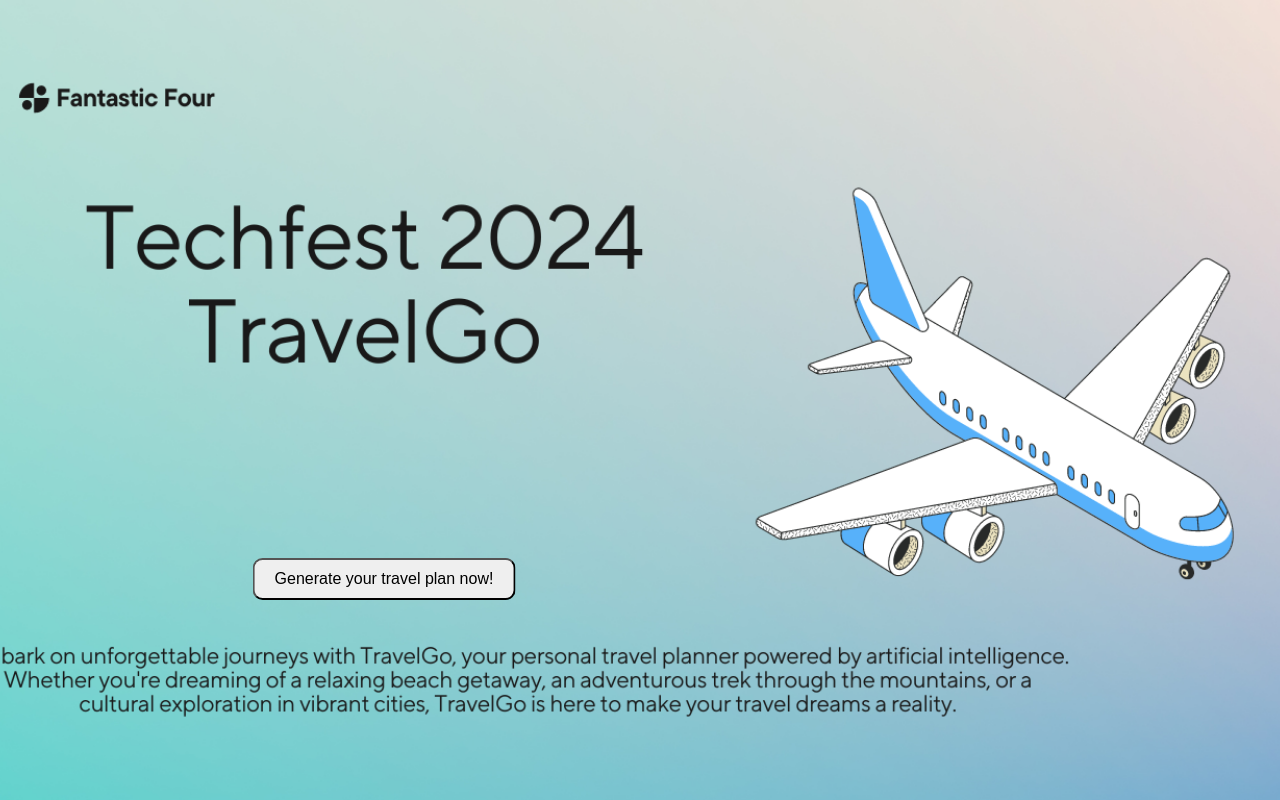
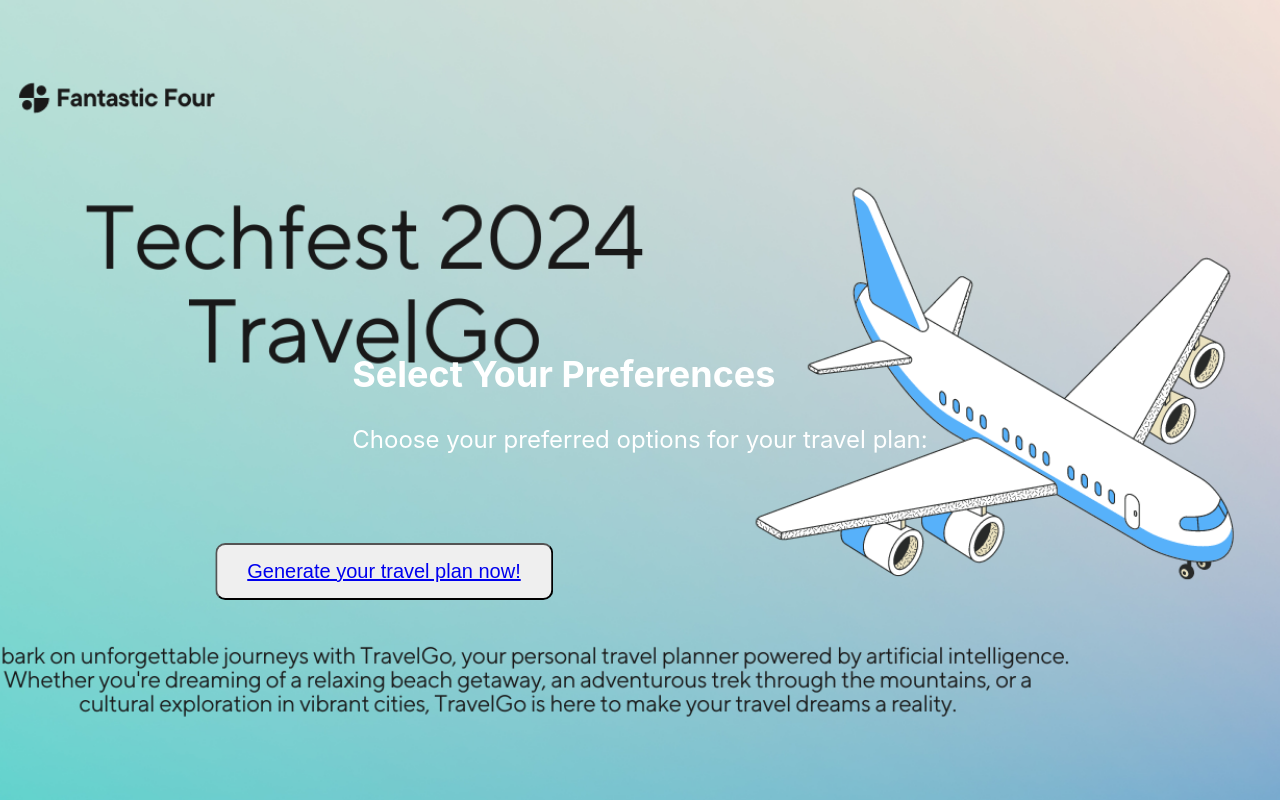
Before and after one commit to spaceman03/travel-planner, a React (Create React App) app: page /selectPage in a window 1280 px wide. Built offline with nearby package versions, Linux system fonts and the light colour scheme.

Commit message:
Link button to select page

```diff
--- a/src/App.css
+++ b/src/App.css
@@ -15,11 +15,12 @@
 }
 
 button {
-  font-size: 30px;
+  font-size: 20px;
   padding: 15px 30px;
   position: absolute;
   border-radius: 10px;
   bottom: 200px;
   left: 30%;
   transform: translateX(-50%);
+  text-decoration: none;
 }
--- a/src/App.js
+++ b/src/App.js
@@ -1,19 +1,21 @@
+import React from "react";
+import { BrowserRouter as Router, Link, Route, Routes } from "react-router-dom";
 import "./App.css";
+import SelectPage from "./pages/selectPage.jsx";
 
 function App() {
   return (
-    <div className="App">
-      {
-        <button
-          style={{ fontSize: "16px", padding: "10px 20px" }}
-          onClick={() => {
-            alert("clicked");
-          }}
-        >
-          Generate your travel plan now!
+    <Router>
+      <div className="App">
+        <button>
+          <Link to="/selectPage">Generate your travel plan now!</Link>
         </button>
-      }
-    </div>
+
+        <Routes>
+          <Route path="/selectPage" element={<SelectPage />} />
+        </Routes>
+      </div>
+    </Router>
   );
 }
 
--- /dev/null
+++ b/src/pages/selectPage.css
@@ -0,0 +1,7 @@
+body {
+  background-color: #f5f5f5;
+  font-family: "Roboto", sans-serif;
+  margin: 0;
+  padding: 0;
+  box-sizing: border-box;
+}
--- /dev/null
+++ b/src/pages/selectPage.jsx
@@ -0,0 +1,17 @@
+import React from "react";
+
+const SelectPage = () => {
+  const pageStyle = {
+    background: "none", // Set background to none or any other color you prefer
+  };
+
+  return (
+    <div style={pageStyle}>
+      <h2>Select Your Preferences</h2>
+      <p>Choose your preferred options for your travel plan:</p>
+      {/* Add your content and form elements here */}
+    </div>
+  );
+};
+
+export default SelectPage;
```
Also changed, not shown: src/index.js (+6 -6 lines).
